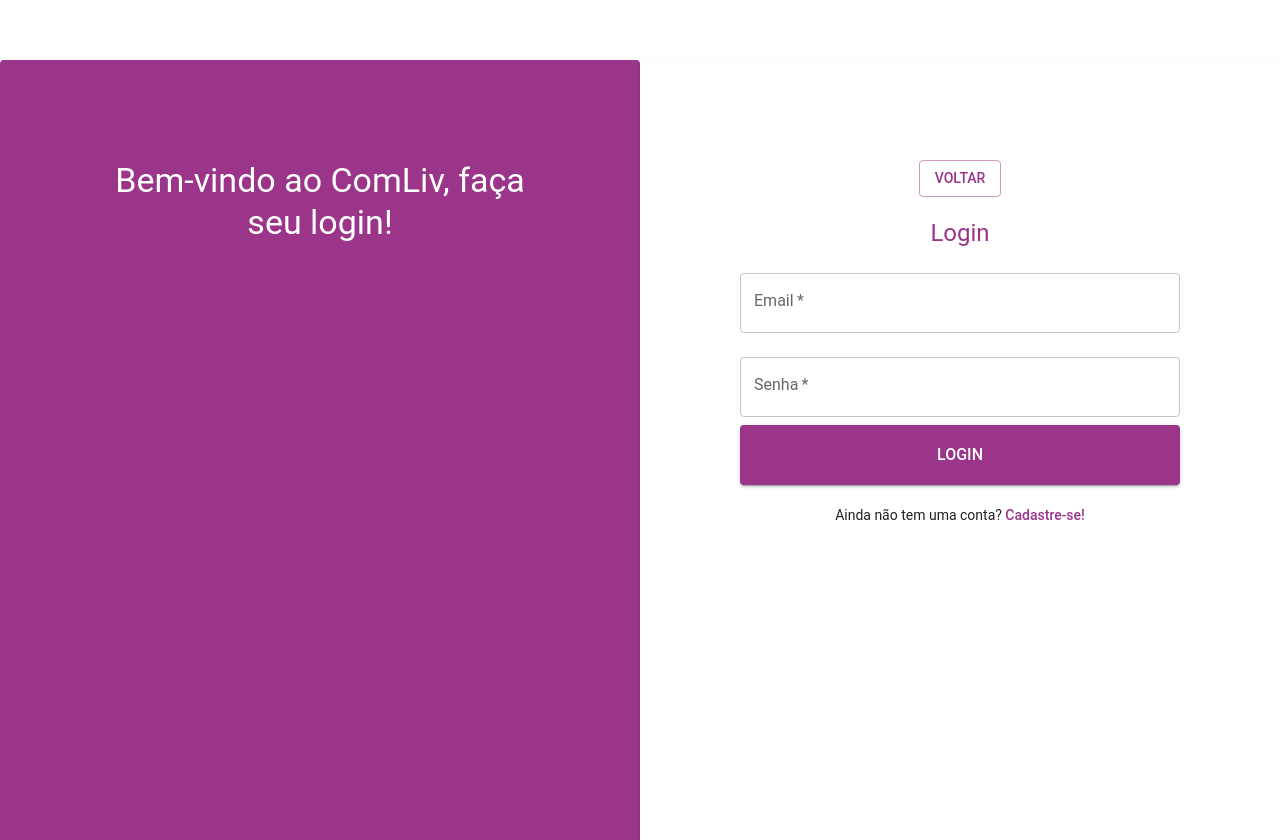
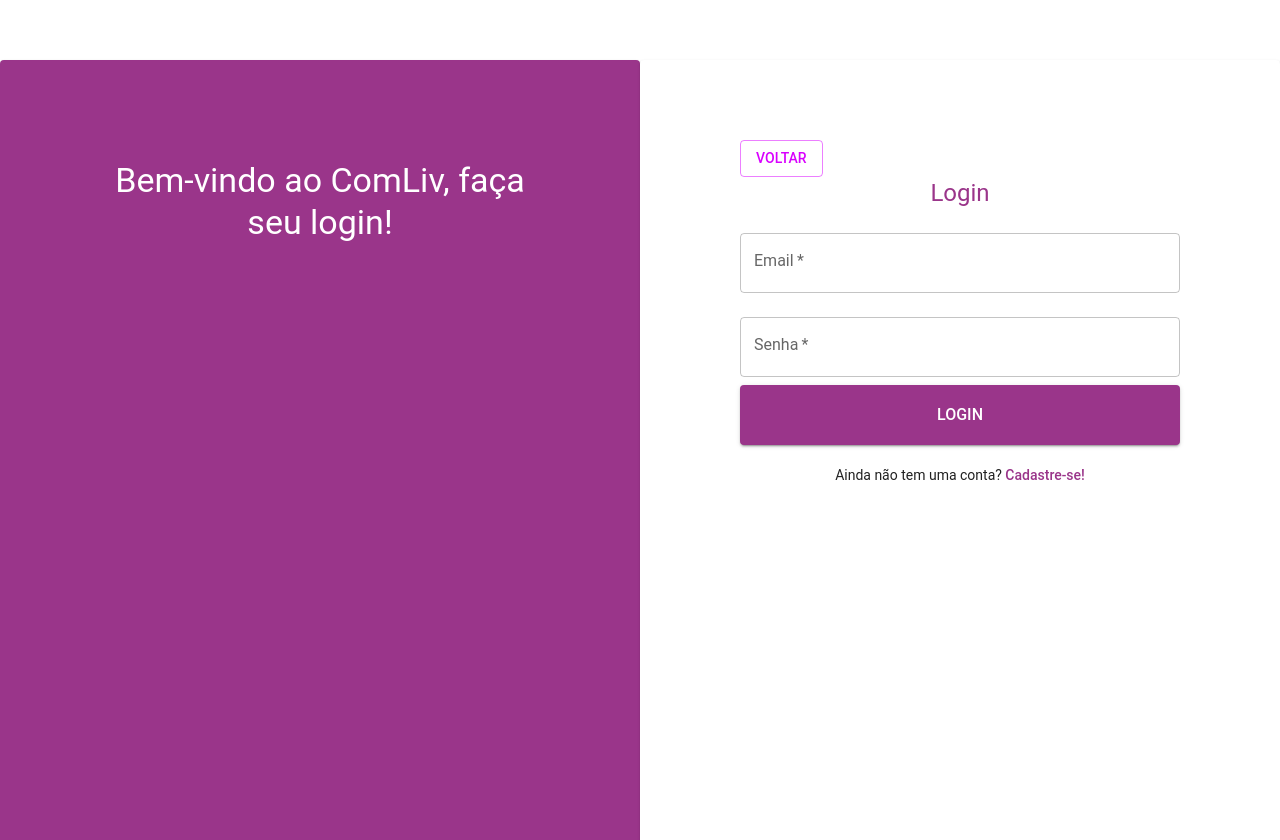
Before and after one commit to Vanessa867/siteComLiv, a React (Vite) app: page /Login in a window 1280 px wide. Built offline with nearby package versions, Linux system fonts and the light colour scheme; the HTML template or start-up script is replaced by a standard one.

Commit message:
alteração no botao

```diff
--- a/src/components/NavigationButtons.jsx
+++ b/src/components/NavigationButtons.jsx
@@ -9,10 +9,10 @@
   const canGoBack = location.pathname !== '/';
 
   return (
-    <div style={{ marginBottom: '20px' }}>
-      {canGoBack && (
+    <div style={{ display: 'flex', justifyContent: 'flex-start', marginTop: '-20px' }}>      {canGoBack && (
         <Button
           variant="outlined"
+          color="secondary"
           onClick={() => navigate(-1)}
         >
           Voltar
```
